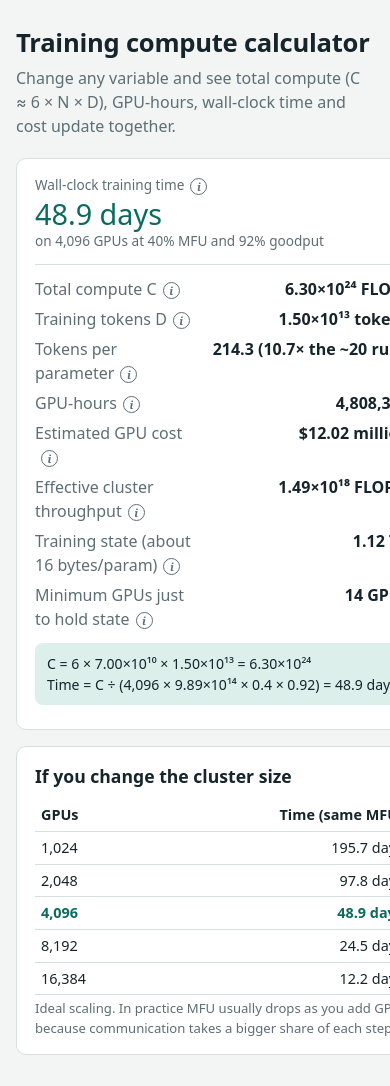
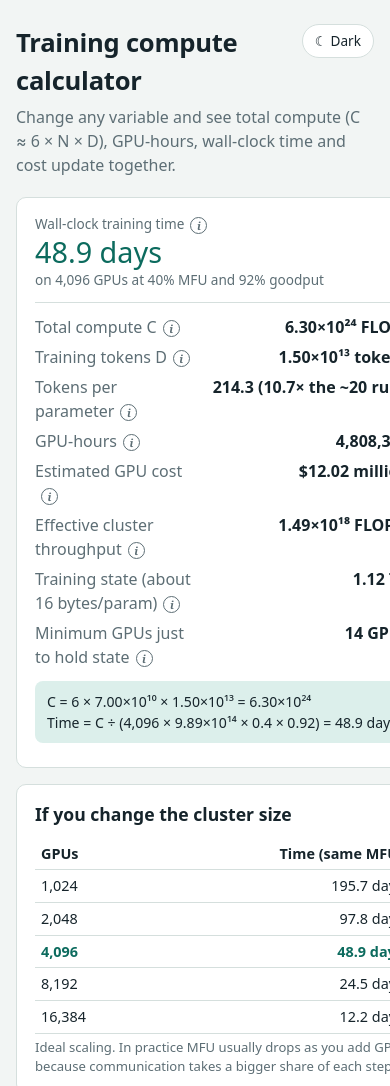
Before and after one commit to kiran-huex/llm-training-calculator, a plain HTML site: page index.html in a window 390 px wide. Shown: the top 1086 px of the page. Drawn offline with Linux system fonts and the light colour scheme.

Commit message:
Dark-light theme toggle

```diff
--- a/index.html
+++ b/index.html
@@ -4,6 +4,7 @@
 <meta charset="utf-8">
 <meta name="viewport" content="width=device-width, initial-scale=1, viewport-fit=cover">
 <title>Training compute calculator</title>
+<script>try{var t=localStorage.getItem("theme");if(t==="light"||t==="dark")document.documentElement.setAttribute("data-theme",t)}catch(e){}</script>
 <style>
 :root{--bg:#f2f5f4;--panel:#fff;--ink:#16242b;--mute:#5d6e75;--line:#d5dfdd;--accent:#0c6b5e;--accent-soft:#dcefeb;--warn:#a65a0a;--track:#c9d6d3;
 box-sizing:border-box;padding-top:env(safe-area-inset-top,0px);padding-bottom:env(safe-area-inset-bottom,0px)}
@@ -49,11 +50,15 @@ tr.cur td{font-weight:600;color:var(--accent)}
 .tip:hover,.tip:focus-visible{border-color:var(--accent);color:var(--accent)}
 .tipbox{position:fixed;display:none;z-index:50;max-width:min(310px,calc(100vw - 16px));background:var(--ink);color:var(--bg);font-size:.82rem;line-height:1.4;padding:8px 10px;border-radius:8px;pointer-events:none}
 .foot{color:var(--mute);font-size:.82rem;margin-top:8px;max-width:80ch}.foot a{color:var(--accent)}
+:root[data-theme="light"]{color-scheme:light}
+.top{display:flex;justify-content:space-between;align-items:flex-start;gap:12px}
+.theme{font:inherit;font-size:.85rem;white-space:nowrap;padding:6px 12px;border:1px solid var(--line);background:var(--panel);color:var(--ink);border-radius:999px;cursor:pointer}
+.theme:hover{border-color:var(--accent);color:var(--accent)}
 </style>
 </head>
 <body>
 <div class="wrap">
-<h1>Training compute calculator</h1>
+<div class="top"><h1>Training compute calculator</h1><button type="button" class="theme" id="theme"></button></div>
 <p class="sub">Change any variable and see total compute (C ≈ 6 × N × D), GPU-hours, wall-clock time and cost update together.</p>
 <div class="grid">
 <div id="inputs">
@@ -230,6 +235,12 @@ document.addEventListener('focusout',e=>{if(e.target.closest('.tip'))hideTip()})
 document.addEventListener('click',e=>{const b=e.target.closest('.tip');if(b){e.preventDefault();tipCur===b?hideTip():showTip(b)}else hideTip()});
 document.addEventListener('keydown',e=>{if(e.key==='Escape')hideTip()});
 addEventListener('scroll',hideTip,{passive:true});
+const rootEl=document.documentElement;
+function currentTheme(){return rootEl.getAttribute('data-theme')||(matchMedia('(prefers-color-scheme: dark)').matches?'dark':'light')}
+function paintThemeBtn(){const t=currentTheme(),b=$('theme');b.textContent=t==='dark'?'☀ Light':'☾ Dark';b.setAttribute('aria-label','Switch to '+(t==='dark'?'light':'dark')+' theme')}
+$('theme').addEventListener('click',()=>{const t=currentTheme()==='dark'?'light':'dark';rootEl.setAttribute('data-theme',t);try{localStorage.setItem('theme',t)}catch(e){}paintThemeBtn()});
+matchMedia('(prefers-color-scheme: dark)').addEventListener('change',()=>{if(!rootEl.hasAttribute('data-theme'))paintThemeBtn()});
+paintThemeBtn();
 syncAll();calc();
 </script>
 </body>
```
